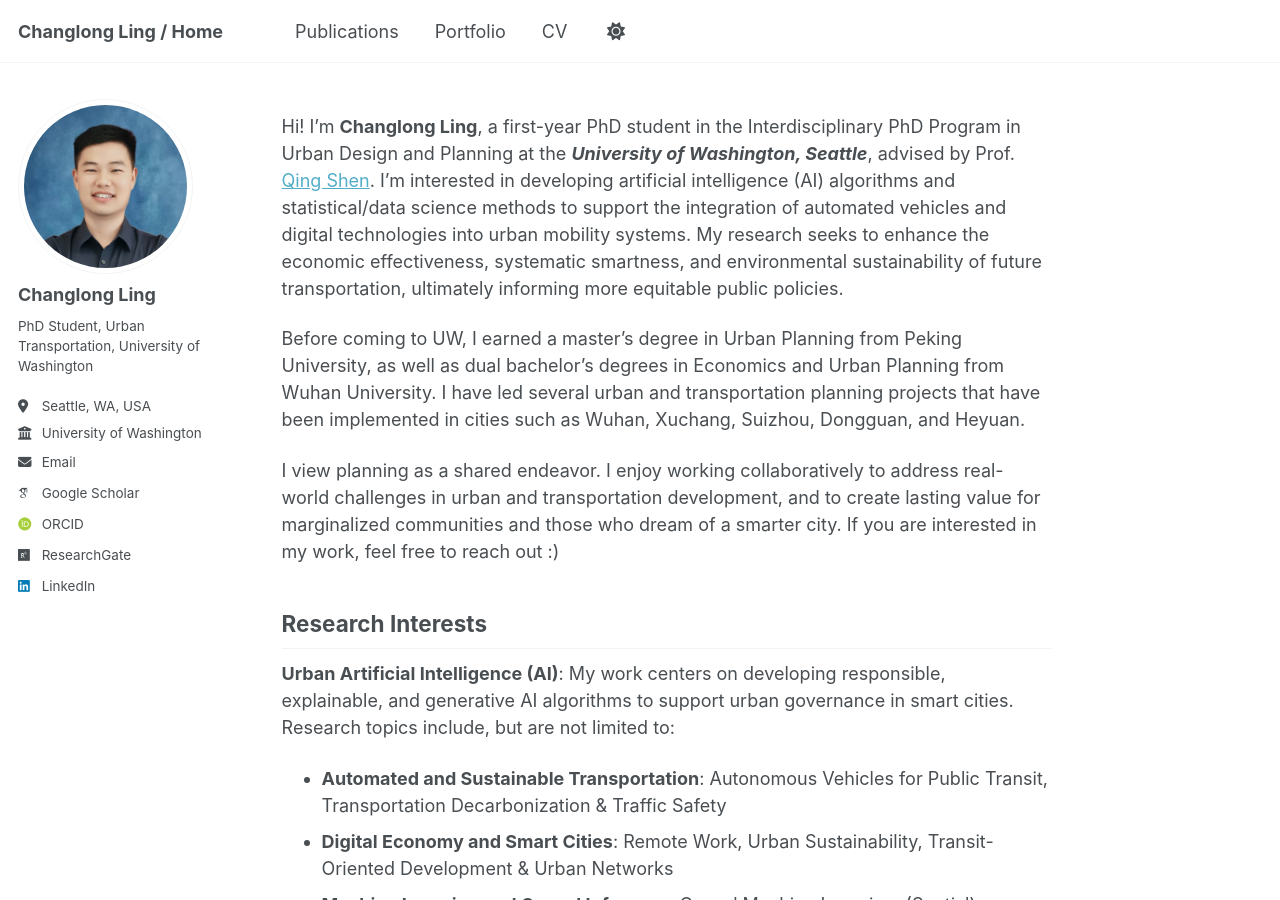
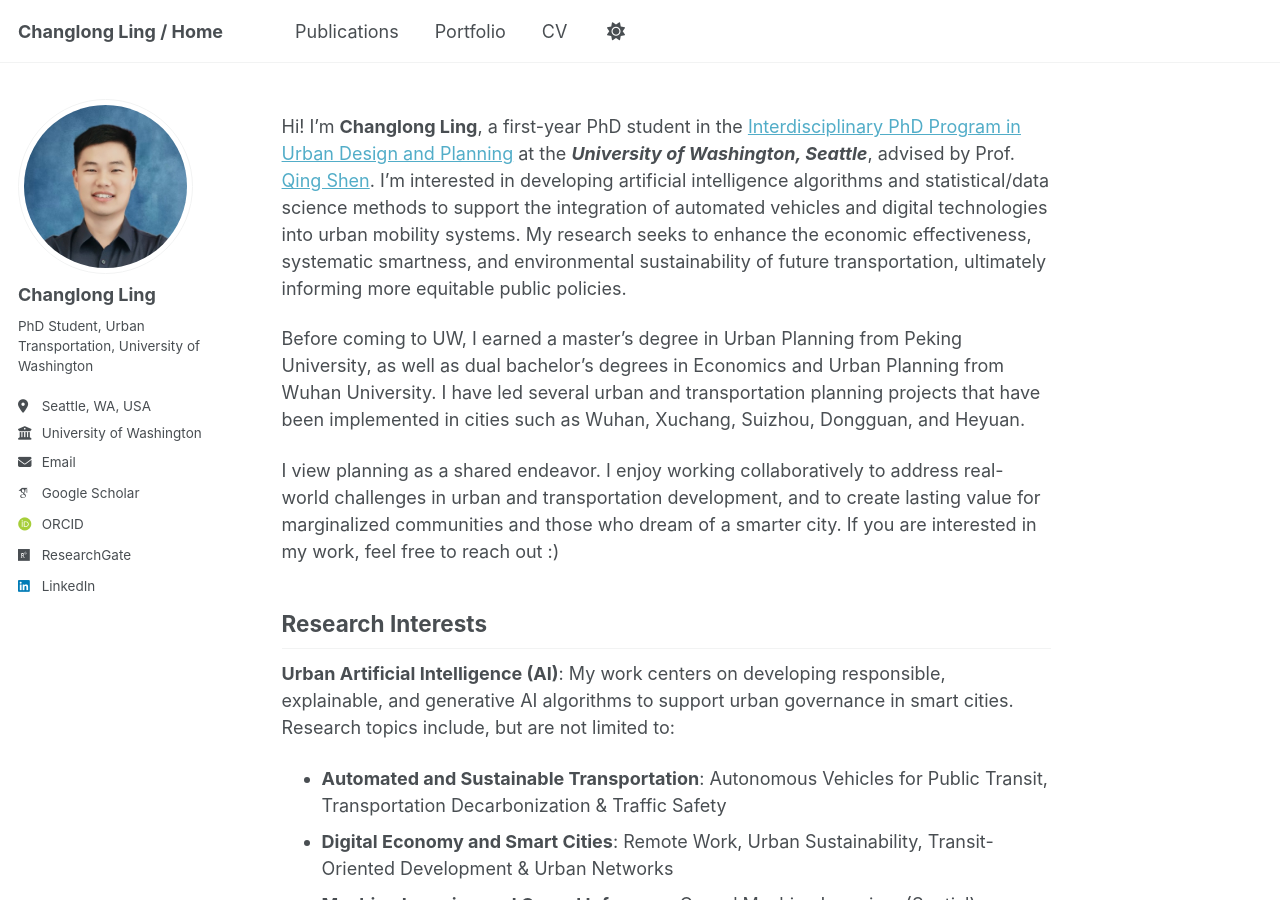
Before and after one commit to ChanglongLing/changlongling.github.io, a Jekyll site: the page built from _pages/about.md, in a window 1280 px wide and 900 px high. Built offline with Jekyll 4.4.1, drawn with Linux system fonts in a browser that asks for light colours; some web fonts are replaced; comment, search, counter and statistics services are not loaded.

```diff
--- a/_pages/about.md
+++ b/_pages/about.md
@@ -7,7 +7,7 @@ redirect_from:
   - /about.html
 ---
 
-Hi! I'm **Changlong Ling**, a first-year PhD student in the Interdisciplinary PhD Program in Urban Design and Planning at the **_University of Washington, Seattle_**, advised by Prof. [Qing Shen](https://urbdp.be.uw.edu/people/qing-shen/). I'm interested in developing artificial intelligence (AI) algorithms and statistical/data science methods to support the integration of automated vehicles and digital technologies into urban mobility systems. My research seeks to enhance the economic effectiveness, systematic smartness, and environmental sustainability of future transportation, ultimately informing more equitable public policies.
+Hi! I'm **Changlong Ling**, a first-year PhD student in the [Interdisciplinary PhD Program in Urban Design and Planning](https://sites.uw.edu/urbdpphd/) at the **_University of Washington, Seattle_**, advised by Prof. [Qing Shen](https://urbdp.be.uw.edu/people/qing-shen/). I'm interested in developing artificial intelligence algorithms and statistical/data science methods to support the integration of automated vehicles and digital technologies into urban mobility systems. My research seeks to enhance the economic effectiveness, systematic smartness, and environmental sustainability of future transportation, ultimately informing more equitable public policies.
 
 Before coming to UW, I earned a master's degree in Urban Planning from Peking University, as well as dual bachelor's degrees in Economics and Urban Planning from Wuhan University. I have led several urban and transportation planning projects that have been implemented in cities such as Wuhan, Xuchang, Suizhou, Dongguan, and Heyuan.
 
```
